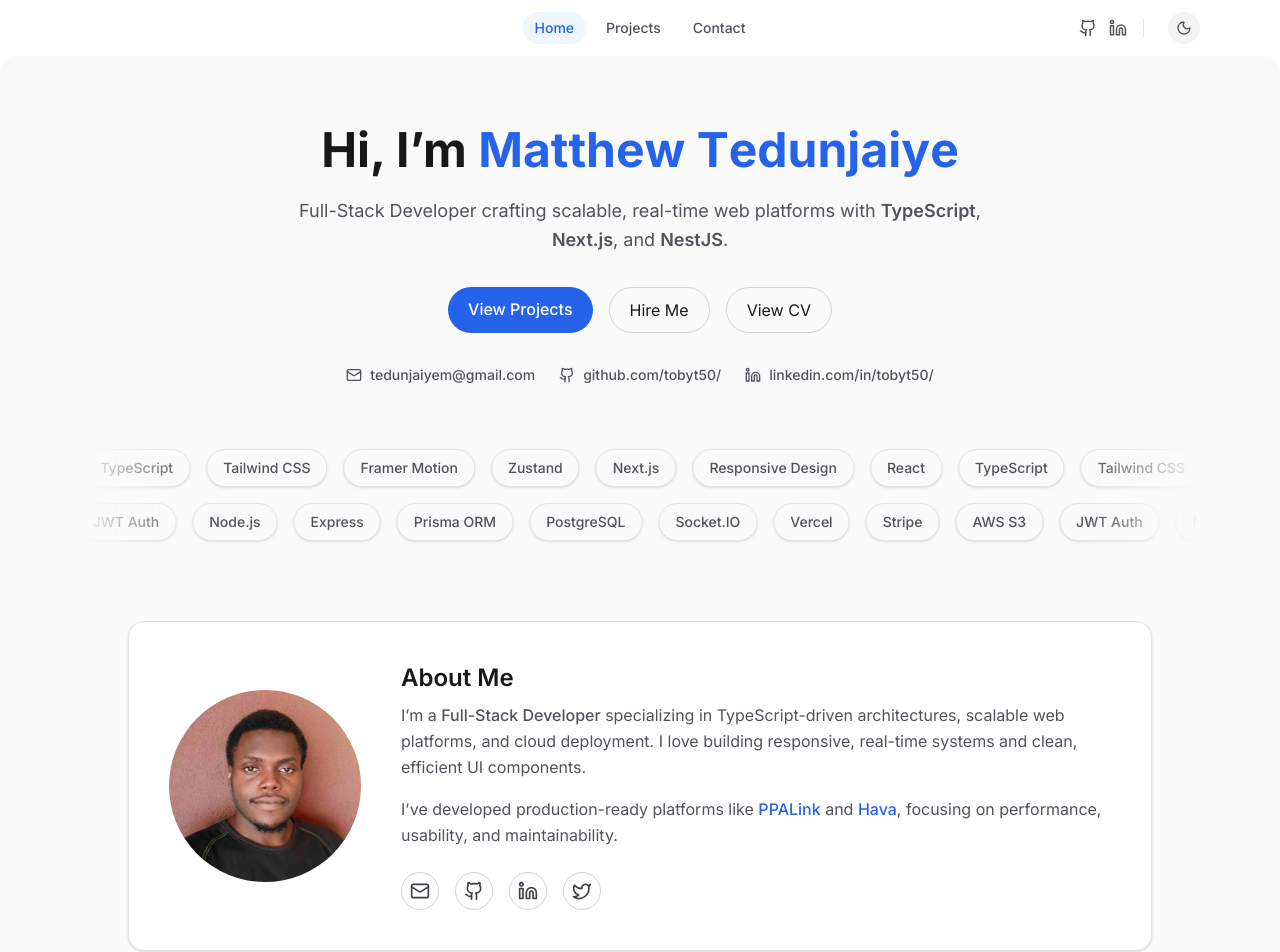
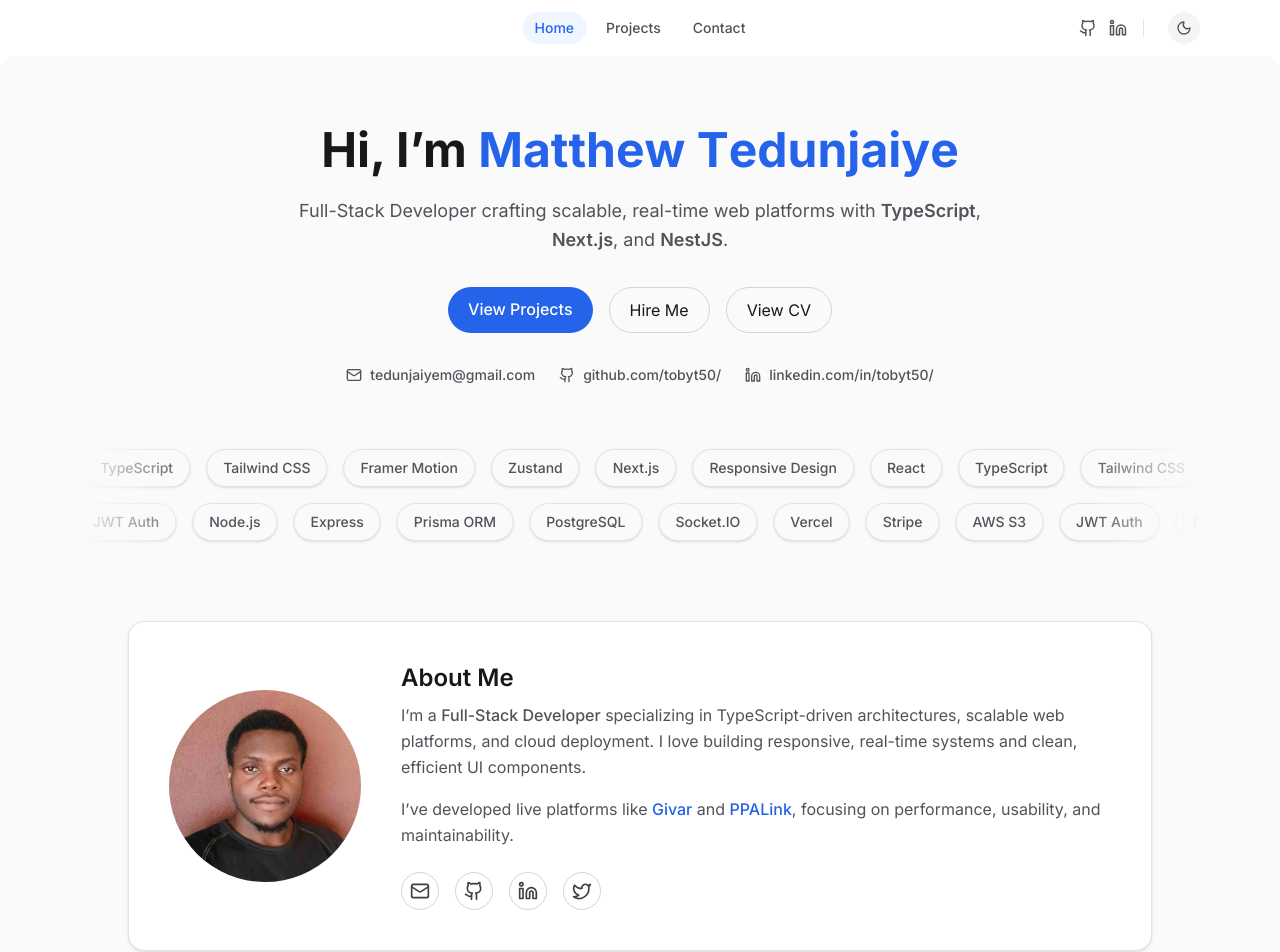
Before and after one commit to tobyt50/portfolio, a React (Vite) app: page / in a window 1280 px wide. Shown: the top 952 px of the page. Built offline with nearby package versions, Linux system fonts and the light colour scheme.

Commit message:
feat: add About Me section component to display developer information and social links.

```diff
--- a/src/components/About.tsx
+++ b/src/components/About.tsx
@@ -33,7 +33,16 @@ export const AboutSection = () => {
           </p>
 
           <p className="text-gray-600 dark:text-gray-400 mb-6 leading-relaxed">
-            I’ve developed production-ready platforms like{" "}
+            I’ve developed live platforms like{" "}
+            <a
+              href="https://givarapp.com"
+              target="_blank"
+              rel="noopener noreferrer"
+              className="font-medium text-primary-600 dark:text-primary-400 hover:underline hover:text-primary-700 dark:hover:text-primary-300 transition"
+            >
+              Givar
+            </a>{" "}
+            and{" "}
             <a
               href="https://ppalink.vercel.app"
               target="_blank"
@@ -41,15 +50,6 @@ export const AboutSection = () => {
               className="font-medium text-primary-600 dark:text-primary-400 hover:underline hover:text-primary-700 dark:hover:text-primary-300 transition"
             >
               PPALink
-            </a>{" "}
-            and{" "}
-            <a
-              href="https://havaapp.vercel.app"
-              target="_blank"
-              rel="noopener noreferrer"
-              className="font-medium text-primary-600 dark:text-primary-400 hover:underline hover:text-primary-700 dark:hover:text-primary-300 transition"
-            >
-              Hava
             </a>
             , focusing on performance, usability, and maintainability.
           </p>
```
